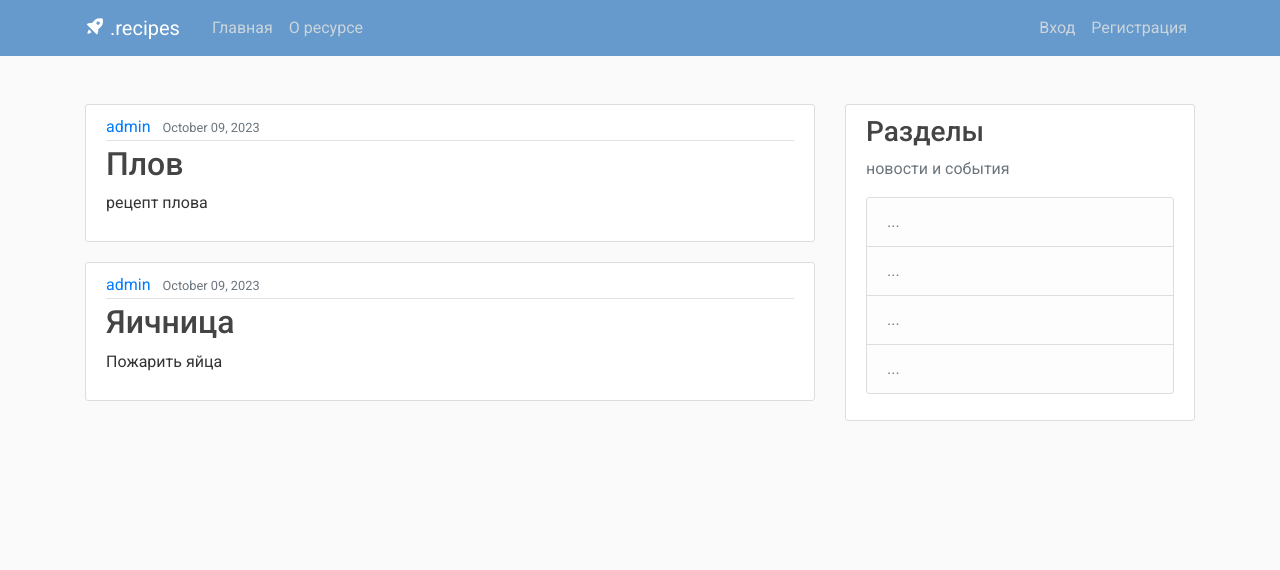
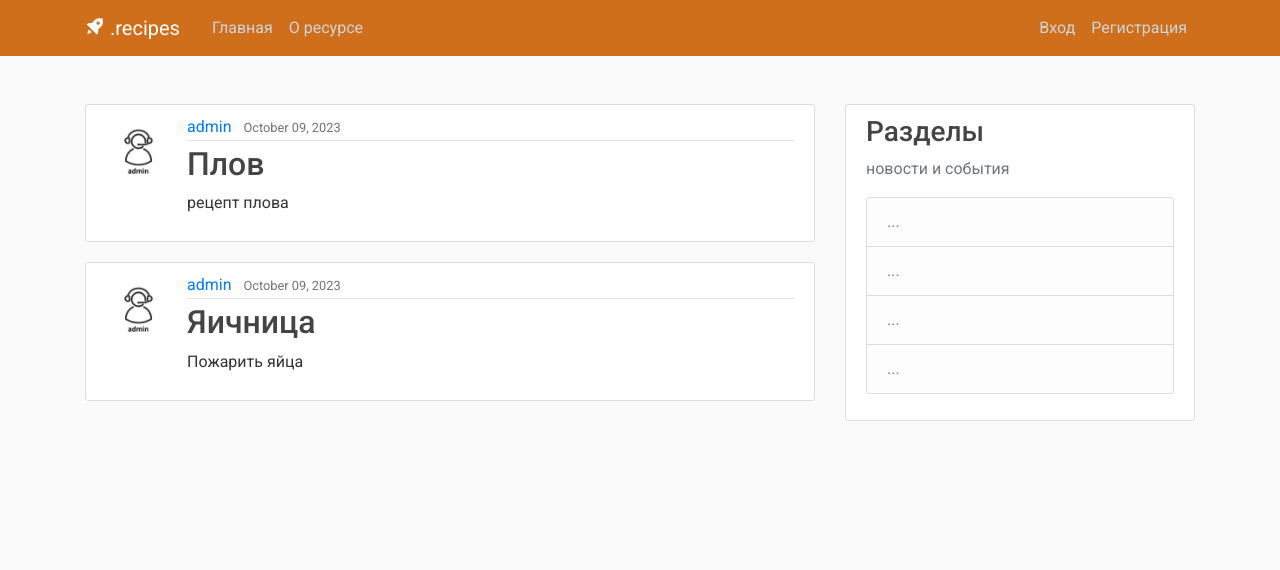
Before and after one commit to skeletus-design/culinary, a Django app: page / in a window 1280 px wide. Shown: the top 570 px of the page. Run offline with Django 4.2, Linux system fonts and the light colour scheme; data comes from the database, SQL or seed files in the repository; both versions use the stored data as it was after the commit; some libraries are stand-ins or nearby versions.

Commit message:
Готовый сайт

```diff
--- a/my_site/blog/static/blog/main.css
+++ b/my_site/blog/static/blog/main.css
@@ -22,7 +22,7 @@ ul {
 }
 
 .bg-blue {
-  background-color: #6699cc;
+  background-color: #d06f1b;
 }
 
 .site-header .navbar-nav .nav-link {
--- a/my_site/blog/templates/blog/home.html
+++ b/my_site/blog/templates/blog/home.html
@@ -2,7 +2,7 @@
 {% block content %}
     {% for post in posts %}
         <article class="media content-section">
-          {% comment %} <img class="rounded-circle article-img" src="{{ post.author.profile.image.url }}"> {% endcomment %}
+          <img class="rounded-circle article-img" src="{{ post.author.profile.image.url }}">
           <div class="media-body">
             <div class="article-metadata">
               <a class="mr-2" href="#">{{ post.author }}</a>
```
Also changed, not shown: my_site/db.sqlite3, my_site/profile_pics/admin_vDghqLn.jpg (added), my_site/profile_pics/hellokitty.jpg (added).
